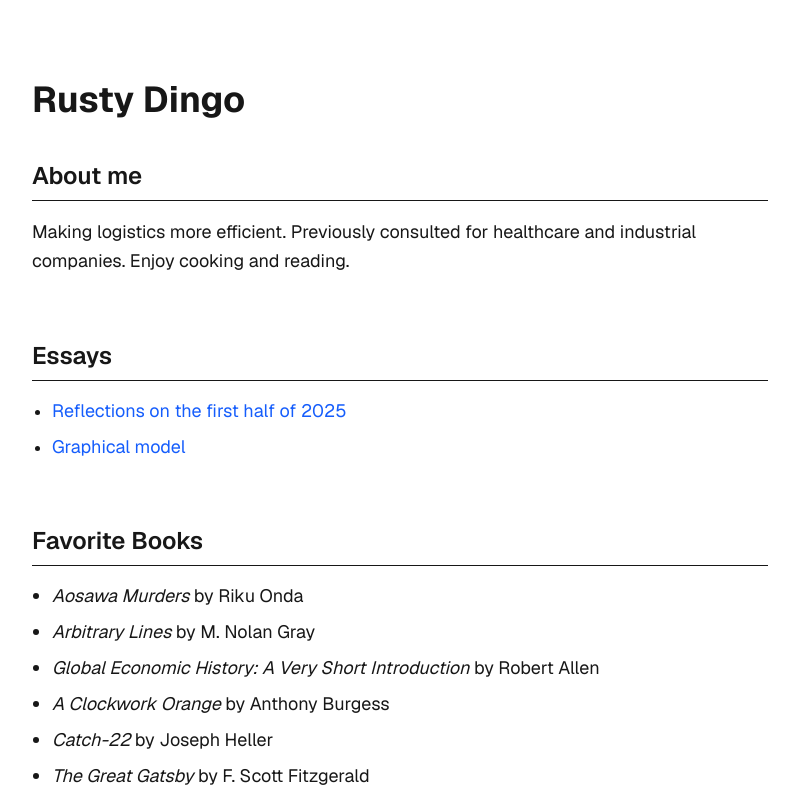
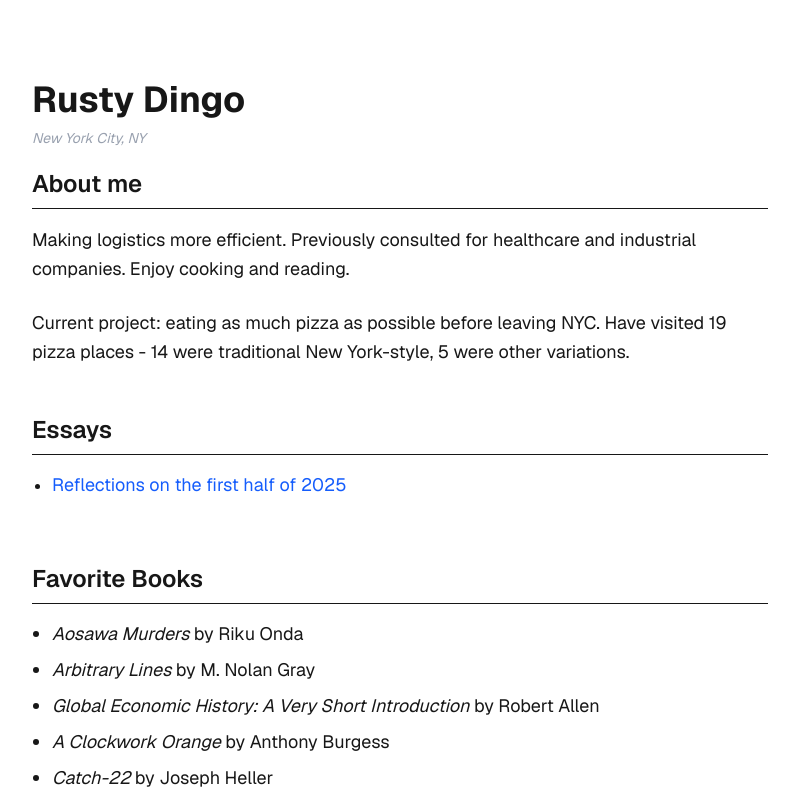
Before and after one commit to rdalvi/personal-site, a Next.js app: page / in a window 1280 px wide. Shown: the top 800 px of the page, without its empty margins (240-1039 px from the left). Built offline with nearby package versions, Linux system fonts and the light colour scheme.

Commit message:
Removed DAG

```diff
--- a/app/essays/personal-dag/PersonalDAGClient.tsx
+++ b/app/essays/personal-dag/PersonalDAGClient.tsx
@@ -1,6 +1,6 @@
 "use client";
 import ReactMarkdown from "react-markdown";
-import DAGDiagram from "./DAGDiagram";
+// import DAGDiagram from "./DAGDiagram";
 import Link from "next/link";
 
 export default function PersonalDAGClient({ markdown }: { markdown: string }) {
@@ -13,7 +13,7 @@ export default function PersonalDAGClient({ markdown }: { markdown: string }) {
         <ReactMarkdown>{markdown}</ReactMarkdown>
       </article>
       <section className="mt-16">
-        <DAGDiagram />
+        {/* <DAGDiagram /> */}
       </section>
     </main>
   );
--- a/app/essays/personal-dag/content.md
+++ b/app/essays/personal-dag/content.md
@@ -1 +1 @@
-There are certain frameworks I have that color how I see the world. These frameworks often reinforce each other due to interconnections amongst them. The directed acyclic graph below summarizes these connections. Hover over edges of the graph to view the connection logic.
+There are certain frameworks that color how I see the world. The directed acyclic graph below summarizes these these frameworks and the connections between them. Hover over edges of the graph to view the connection logic.
--- a/app/page.tsx
+++ b/app/page.tsx
@@ -3,14 +3,16 @@ import Link from "next/link";
 export default function Home() {
   return (
     <main className="p-8 sm:p-20 font-[family-name:var(--font-geist-sans)] max-w-4xl mx-auto">
-      <h1 className="text-4xl font-bold mb-10">Rusty Dingo</h1>
-
-      <section className="mb-16">
+      <h1 className="text-4xl font-bold mb-2">Rusty Dingo</h1>
+      <div className="text-sm italic text-gray-400 mb-5">New York City, NY</div>
+      <section className="mb-12">
         <h2 className="text-2xl font-semibold mb-4 border-b pb-2">About me</h2>
         <p className="text-lg leading-relaxed">
           Making logistics more efficient. Previously consulted for healthcare
           and industrial companies. Enjoy cooking and reading.
         </p>
+        <br/>
+        <p className="text-lg leading-relaxed">Current project: eating as much pizza as possible before leaving NYC. Have visited 19 pizza places - 14 were traditional New York-style, 5 were other variations.</p>
       </section>
 
       <section className="mb-16">
@@ -22,14 +24,6 @@ export default function Home() {
               className="text-lg text-blue-600 hover:underline"
             >
               Reflections on the first half of 2025
-            </Link>
-          </li>
-          <li>
-            <Link
-              href="/essays/personal-dag"
-              className="text-lg text-blue-600 hover:underline"
-            >
-              Graphical model
             </Link>
           </li>
         </ul>
```
